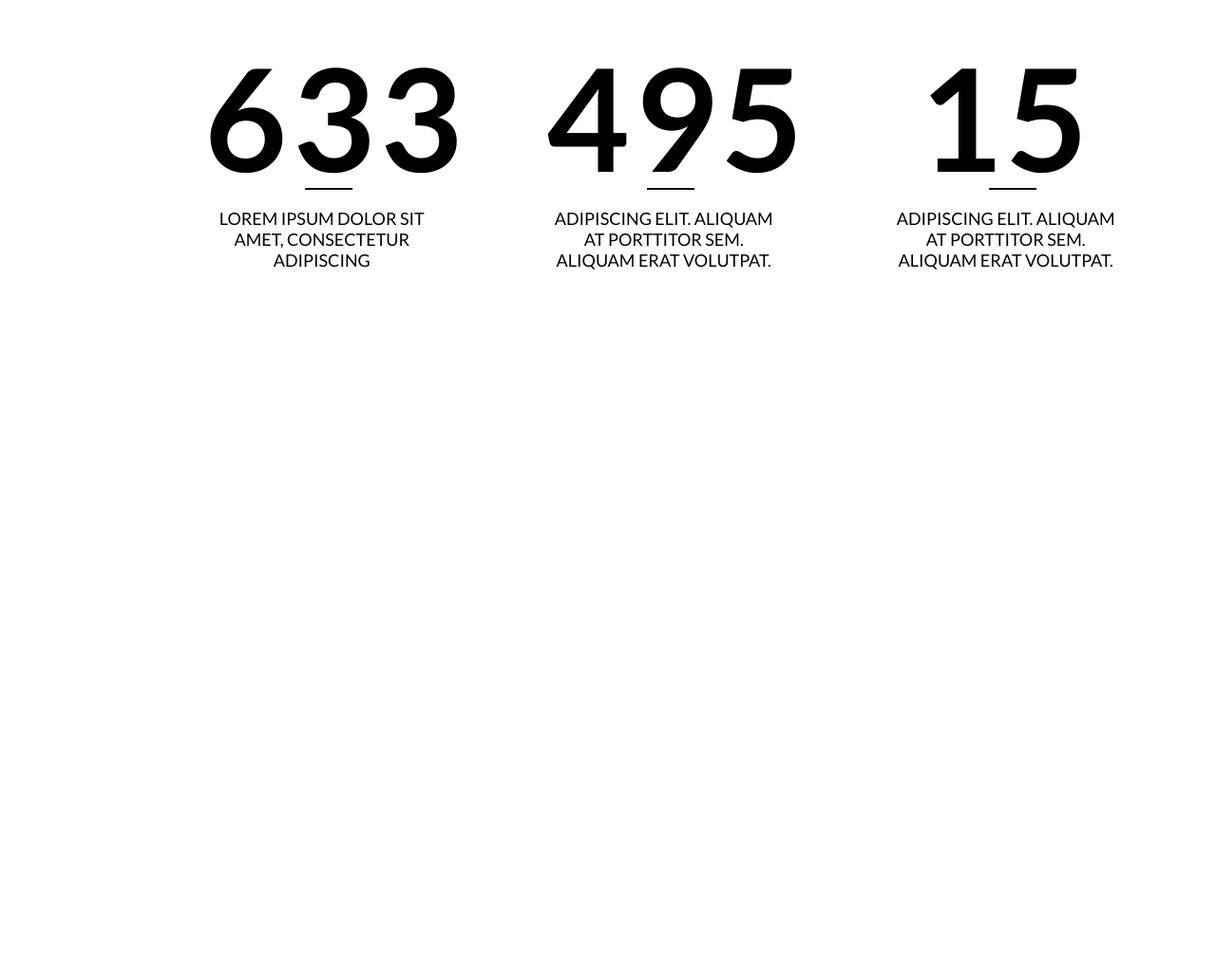
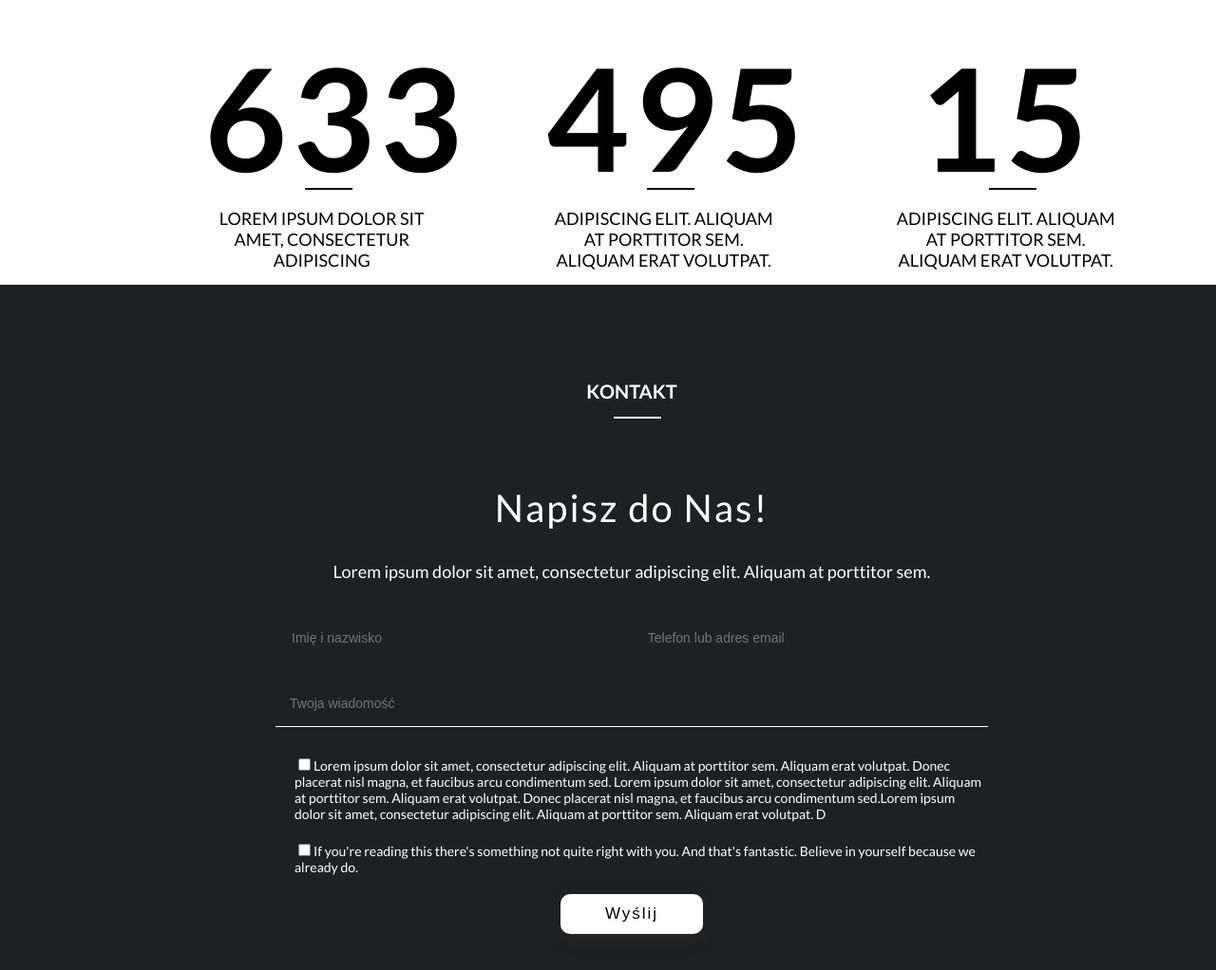
Before and after one commit to BRN94/to-and-friends, a website: page index.html in a window 1280 px wide. Shown: the part 3865-4887 px from the top of the page at 95% size. Before the commit the page ends 4165 px from the top, so only its background shows below. Drawn offline with nearby package versions, Linux system fonts and the light colour scheme.

Commit message:
Add section contact

```diff
--- a/index.html
+++ b/index.html
@@ -208,6 +208,31 @@
         </div>
     </section>
 
+    <!-- Contact -->
+
+    <section class="t-site-contact">
+        <div class="o-container">
+            <div class="o-row">
+                <div class="o-col">
+                    <div class="t-site-contact__content">
+                        <h6 class="c-heading c-heading--upper t-site-contact__title">KONTAKT</h6>
+                        <div class="t-site-contact__divider"></div>
+                        <h2 class="c-heading c-heading--level2 t-site-contact__header">Napisz do Nas!</h2>
+                        <p>Lorem ipsum dolor sit amet, consectetur adipiscing elit. Aliquam at porttitor sem. </p>
+                        <form class="t-site-contact__form" action="">
+                            <input class="t-site-contact__input t-site-contact__input--flex o-col o-col--lg25" type="text" id="name" placeholder="Imię i nazwisko">
+                            <input class="t-site-contact__input t-site-contact__input--flex o-col o-col--lg25" type="text" id="contact" placeholder="Telefon lub adres email">
+                            <input class="t-site-contact__input" type="text" id="time" placeholder="Twoja wiadomość">
+                            <label class="t-site-contact__checkbox"><input type="checkbox">Lorem ipsum dolor sit amet, consectetur adipiscing elit. Aliquam at porttitor sem.  Aliquam erat volutpat. Donec placerat nisl magna, et faucibus arcu condimentum sed. Lorem ipsum dolor sit amet, consectetur adipiscing elit. Aliquam at porttitor sem.  Aliquam erat volutpat. Donec placerat nisl magna, et faucibus arcu condimentum sed.Lorem ipsum dolor sit amet, consectetur adipiscing elit. Aliquam at porttitor sem.  Aliquam erat volutpat. D</label>
+                            <label class="t-site-contact__checkbox"><input  type="checkbox">If you're reading this there's something not quite right with you. And that's fantastic.  Believe in yourself because we already do.</label>
+                            <input class="c-btn c-btn--light t-site-contact___btn" type="submit" value="Wyślij" id="submit">
+                        </form>
+                    </div>
+                </div>
+            </div>
+        </div>
+    </section>
+
     <script>
     $(document).ready(function(){
         /* Count To */
--- a/prod-assets/style.css
+++ b/prod-assets/style.css
@@ -476,6 +476,70 @@ a {
       .t-about-us__divider {
         margin-left: 48.5%; } }
 
+.t-site-contact {
+  background-color: #1F2022;
+  color: #FFFFFF;
+  padding-top: 100px;
+  padding-bottom: 100px;
+  text-align: center; }
+  @media (min-width: 1200px) {
+    .t-site-contact__content {
+      max-width: 60%;
+      margin-left: 22%; } }
+  .t-site-contact__divider {
+    background-color: #FFFFFF;
+    height: 2px;
+    width: 50px;
+    margin-bottom: 20px;
+    margin-top: 10px;
+    text-align: center;
+    margin-left: 44%; }
+    @media (min-width: 800px) {
+      .t-site-contact__divider {
+        margin-left: 47%; } }
+    @media (min-width: 1200px) {
+      .t-site-contact__divider {
+        margin-left: 47.5%; } }
+  .t-site-contact__title {
+    color: #FFFFFF;
+    font-weight: bold; }
+  .t-site-contact__header {
+    color: #FFFFFF;
+    padding-top: 50px;
+    padding-bottom: 30px;
+    letter-spacing: 2px; }
+  .t-site-contact__form {
+    margin-top: 40px; }
+  .t-site-contact__input {
+    background-color: #1F2022;
+    color: #FFFFFF;
+    width: 100%;
+    margin-bottom: 30px;
+    display: block;
+    border-bottom: 1px solid #FFFFFF;
+    height: 40px;
+    line-height: 1.8;
+    font-size: 0.875rem;
+    border-top: none;
+    border-right: none;
+    border-left: none;
+    padding-left: 15px;
+    padding-bottom: 10px; }
+    .t-site-contact__input--flex {
+      display: inline;
+      color: #FFFFFF;
+      border: none; }
+      @media (min-width: 1200px) {
+        .t-site-contact__input--flex {
+          text-align: left;
+          max-width: 49.5%; } }
+  .t-site-contact__checkbox {
+    text-align: left;
+    display: block;
+    padding-bottom: 20px;
+    font-size: 0.875rem;
+    padding-left: 20px; }
+
 .u-text-center {
   text-align: center; }
 
```
